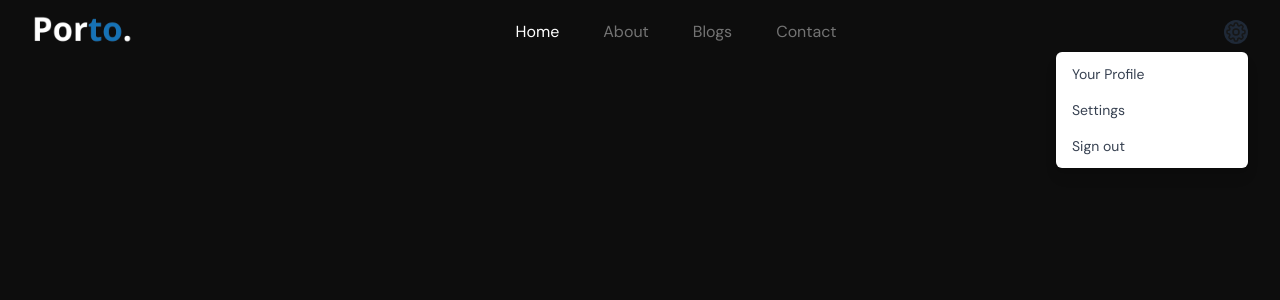
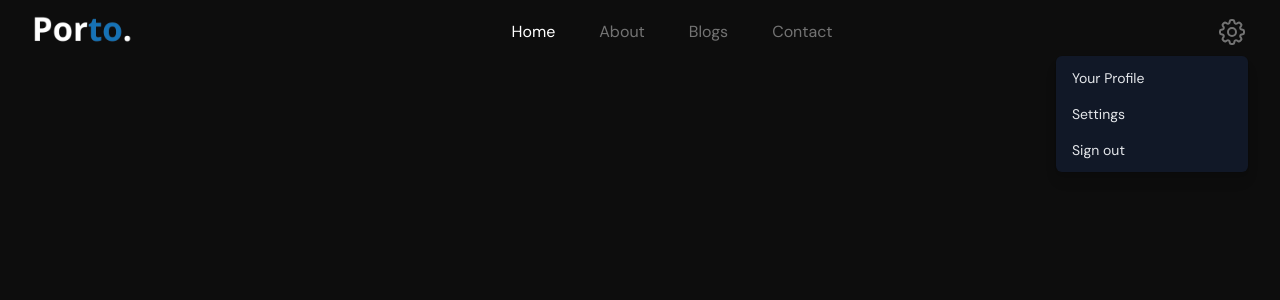
Before and after one commit to thoriqwildan/portfolio, a Next.js app: page / in a window 1280 px wide. Both pictures are taken after a click on the button "Setting". Shown: the top 300 px of the page. Built offline with nearby package versions, Linux system fonts and the light colour scheme.

Commit message:
Fixing navbar

```diff
--- a/app/ui/navbar.tsx
+++ b/app/ui/navbar.tsx
@@ -4,9 +4,9 @@ import Image from 'next/image'
 
 const navigation = [
   { name: 'Home', href: '#', current: true },
-  { name: 'About', href: '#', current: false },
-  { name: 'Blogs', href: '#', current: false },
-  { name: 'Contact', href: '#', current: false },
+  { name: 'About', href: '#About', current: false },
+  { name: 'Blogs', href: '#Blogs', current: false },
+  { name: 'Contact', href: '#Contact', current: false },
 ]
 
 function classNames(...classes: string[]) {
@@ -16,7 +16,7 @@ function classNames(...classes: string[]) {
 export default function NavBar() {
   return (
     <Disclosure as="nav" className="bg-transparent  ">
-      <div className="mx-auto max-w-7xl px-2 sm:px-6 lg:px-8">
+      <div className="mx-auto max-w-screen-fit  xl px-2 sm:px-6 lg:px-8">
         <div className="relative flex h-16 items-center justify-between">
           <div className="absolute inset-y-0 left-0 flex items-center sm:hidden">
             {/* Mobile menu button*/}
@@ -46,7 +46,7 @@ export default function NavBar() {
                     aria-current={item.current ? 'page' : undefined}
                     className={classNames(
                       item.current ? ' text-white' : 'text-graycustom hover:text-white',
-                      'rounded-md px-3 py-2 text-base font-medium',
+                      'rounded-md px-3 py-2 text-md font-medium',
                     )}
                   >
                     {item.name}
@@ -59,20 +59,20 @@ export default function NavBar() {
             {/* Profile dropdown */}
             <Menu as="div" className="relative ml-3">
               <div>
-                <MenuButton className="relative flex rounded-full bg-gray-800 text-sm focus:outline-none  focus:ring-offset-2 focus:ring-offset-gray-800">
+                <MenuButton className="relative flex rounded-full  text-sm focus:outline-none  focus:ring-offset-2 focus:ring-offset-gray-800">
                   <span className="absolute -inset-1.5" />
                   <span className="sr-only">Setting</span>
-                  <Cog8ToothIcon className='block size-6'/>
+                  <Cog8ToothIcon className='block size-8 text-graycustom'/>
                 </MenuButton>
               </div>
               <MenuItems
                 transition
-                className="absolute right-0 z-10 mt-2 w-48 origin-top-right rounded-md bg-white py-1 shadow-lg ring-1 ring-black/5 transition focus:outline-none data-[closed]:scale-95 data-[closed]:transform data-[closed]:opacity-0 data-[enter]:duration-100 data-[leave]:duration-75 data-[enter]:ease-out data-[leave]:ease-in"
+                className="absolute right-0 z-10 mt-2 w-48 origin-top-right rounded-md bg-gray-900 py-1 shadow-lg ring-1 ring-black/5 transition focus:outline-none data-[closed]:scale-95 data-[closed]:transform data-[closed]:opacity-0 data-[enter]:duration-100 data-[leave]:duration-75 data-[enter]:ease-out data-[leave]:ease-in"
               >
                 <MenuItem>
                   <a
                     href="#"
-                    className="block px-4 py-2 text-sm text-gray-700 data-[focus]:bg-gray-100 data-[focus]:outline-none"
+                    className="block px-4 py-2 text-sm text-gray-200 data-[focus]:bg-gray-700 data-[focus]:outline-none"
                   >
                     Your Profile
                   </a>
@@ -80,7 +80,7 @@ export default function NavBar() {
                 <MenuItem>
                   <a
                     href="#"
-                    className="block px-4 py-2 text-sm text-gray-700 data-[focus]:bg-gray-100 data-[focus]:outline-none"
+                    className="block px-4 py-2 text-sm text-gray-200 data-[focus]:bg-gray-700 data-[focus]:outline-none"
                   >
                     Settings
                   </a>
@@ -88,7 +88,7 @@ export default function NavBar() {
                 <MenuItem>
                   <a
                     href="#"
-                    className="block px-4 py-2 text-sm text-gray-700 data-[focus]:bg-gray-100 data-[focus]:outline-none"
+                    className="block px-4 py-2 text-sm text-gray-200 data-[focus]:bg-gray-700 data-[focus]:outline-none"
                   >
                     Sign out
                   </a>
--- a/package.json
+++ b/package.json
@@ -12,6 +12,7 @@
     "@headlessui/react": "^2.2.0",
     "@heroicons/react": "^2.2.0",
     "next": "15.1.4",
+    "pnpm": "^9.15.3",
     "react": "^19.0.0",
     "react-dom": "^19.0.0"
   },
--- a/tsconfig.json
+++ b/tsconfig.json
@@ -22,6 +22,6 @@
       "@/*": ["./*"]
     }
   },
-  "include": ["next-env.d.ts", "**/*.ts", "**/*.tsx", ".next/types/**/*.ts"],
+  "include": ["next-env.d.ts", "**/*.ts", "**/*.tsx", ".next/types/**/*.ts", "app/ui/hero.tsx"],
   "exclude": ["node_modules"]
 }
```
Also changed, not shown: 1 other file (tests, documents, lock files or other folders).
